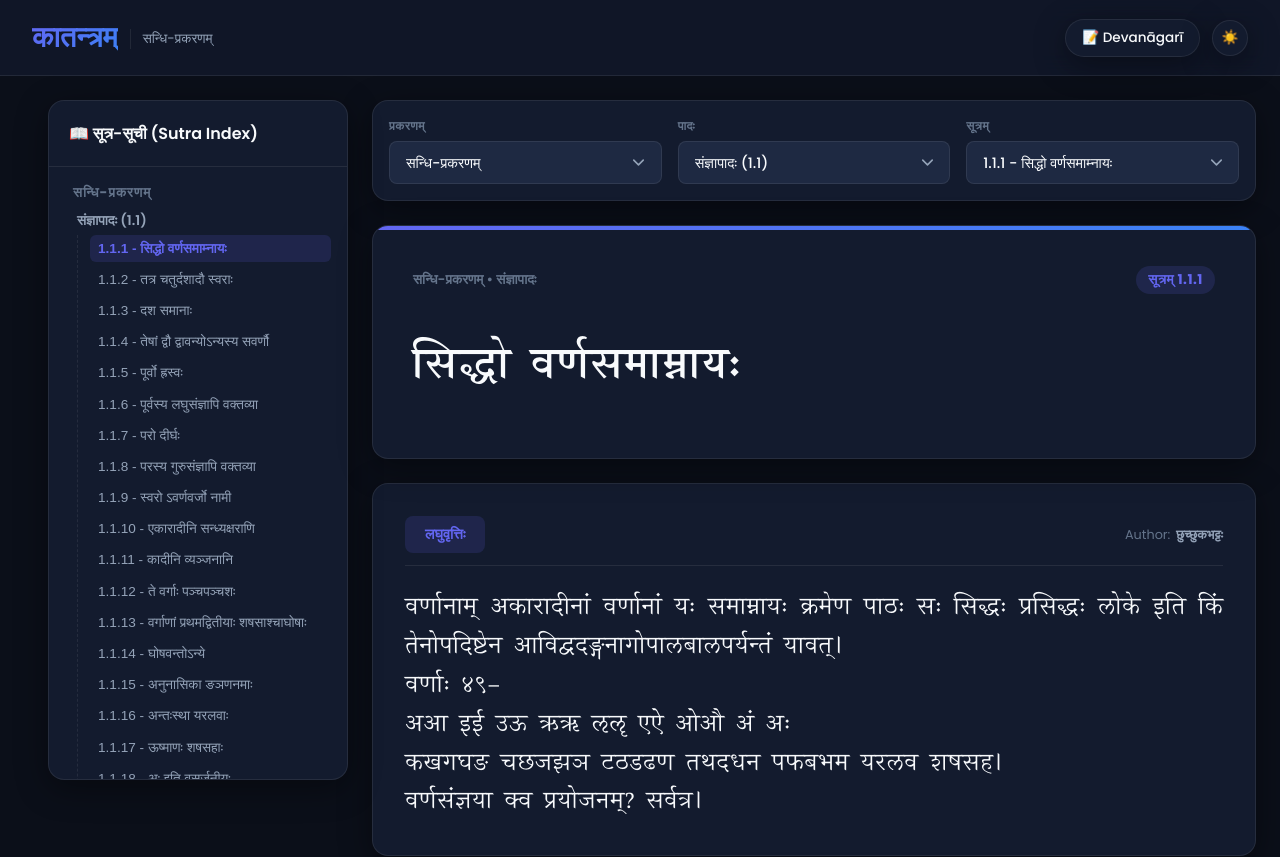
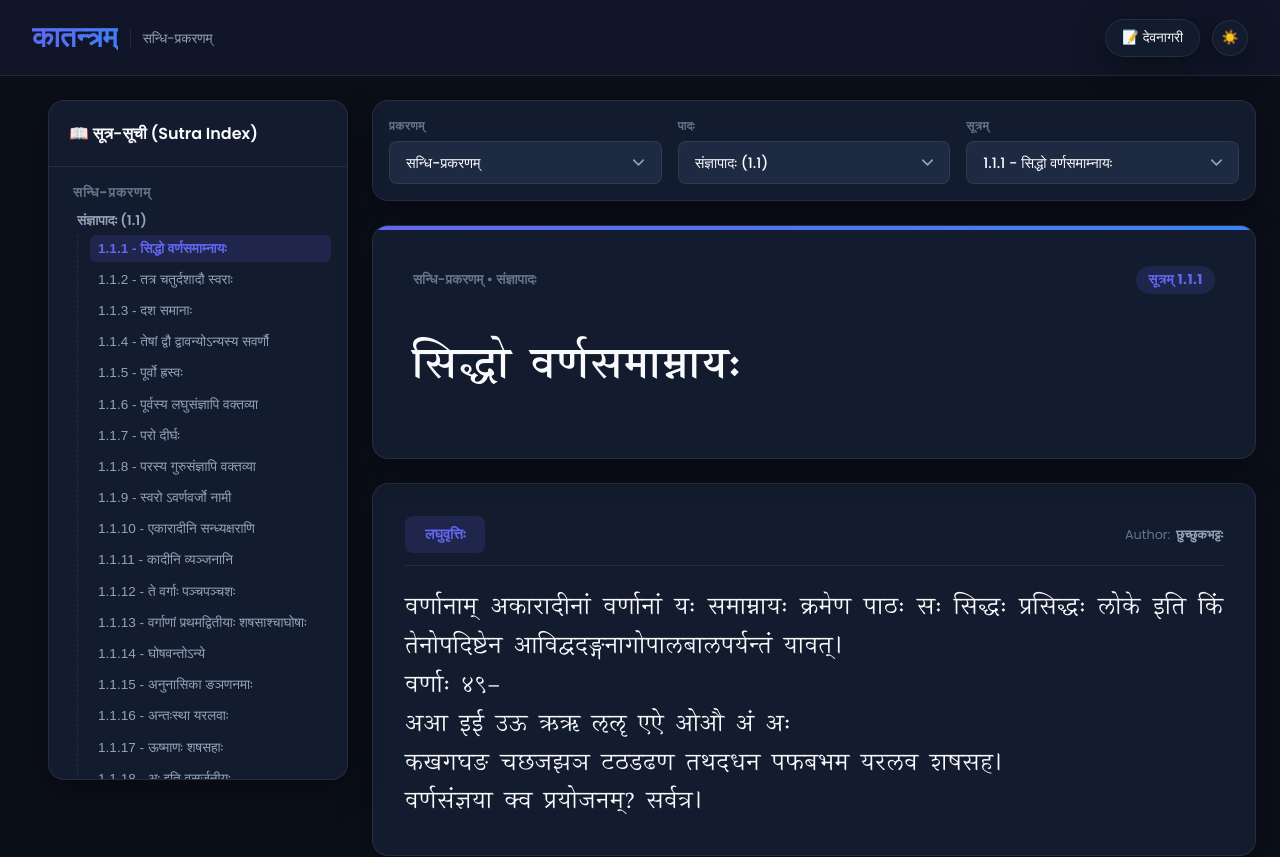
Before and after one commit to lokeshh/ksv, a React (Vite) app: page /#1.1.1 in a window 1280 px wide. Shown: the top 857 px of the page. Built offline with nearby package versions, Linux system fonts and the light colour scheme.

Commit message:
change devanagri to देवनागरी

```diff
--- a/src/App.jsx
+++ b/src/App.jsx
@@ -170,7 +170,7 @@ function App() {
             className="btn-toggle"
             onClick={() => setScript(script === 'devanagari' ? 'iast' : 'devanagari')}
           >
-            📝 {script === 'devanagari' ? 'Devanāgarī' : 'IAST'}
+            📝 {script === 'devanagari' ? 'देवनागरी' : 'IAST'}
           </button>
 
           {/* Theme Toggler */}
```
